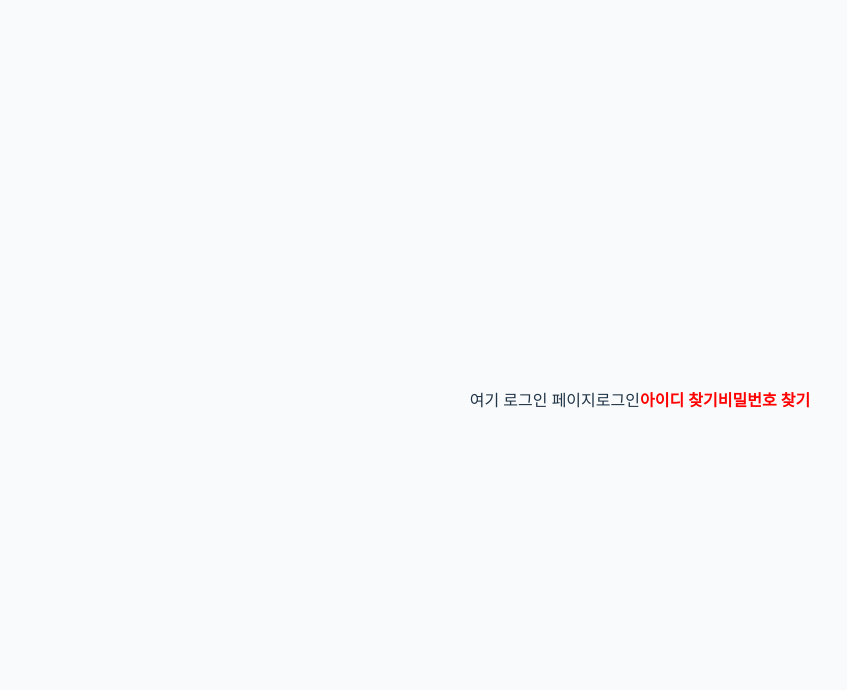
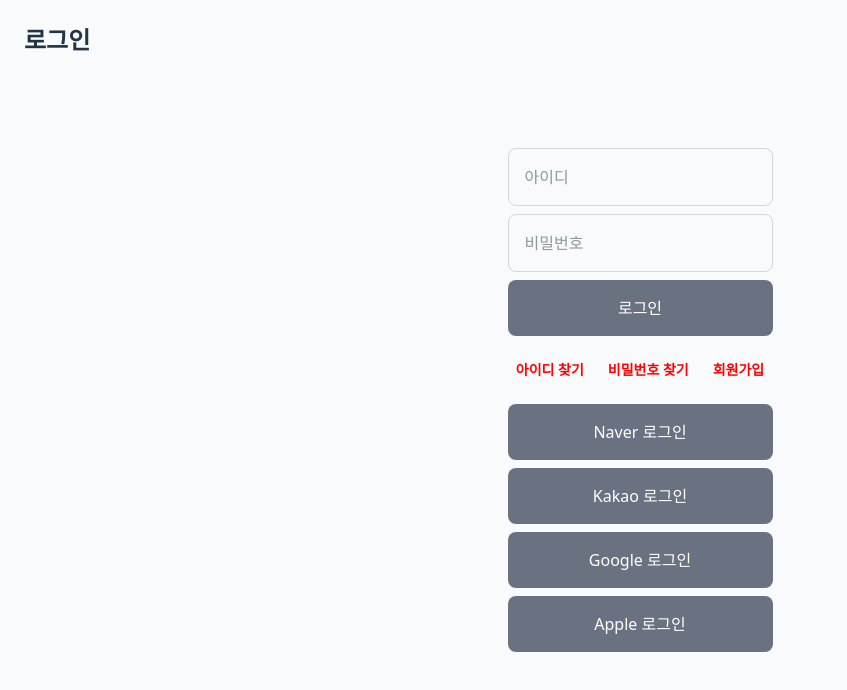
Before and after one commit to sch-like-lion/Health_FE, a Next.js app: page /login in a window 1280 px wide. Shown: the top 690 px of the page, without its empty margins (0-847 px from the left). Built offline with nearby package versions, Linux system fonts and the light colour scheme.

Commit message:
login form markup and style

```diff
--- a/src/app/login/page.js
+++ b/src/app/login/page.js
@@ -1,12 +1,15 @@
 import Link from "next/link"
+
+import LoginForm from "@/components/LoginPage/LoginForm/LoginForm";
+import SocialLoginButtons from "@/components/LoginPage/SocialLoginButtons/SocialLoginButtons";
+
 
 export default function LoginPage() {
   return (
-    <>
-      <div>여기 로그인 페이지</div>
-      <button>로그인</button>
-      <div><Link href={"/login/id-lost"}>아이디 찾기</Link></div>
-      <div><Link href={"/login/pw-lost"}>비밀번호 찾기</Link></div>
-    </>
+    <div>
+      <h2 className="text-2xl font-semibold absolute left-6 top-6 mb-0">로그인</h2>
+      <LoginForm />
+      <SocialLoginButtons />
+    </div>
   )
 }
--- /dev/null
+++ b/src/components/LoginPage/LoginForm/LoginForm.jsx
@@ -0,0 +1,30 @@
+"use client";
+import { useState } from "react";
+
+import Input from "@/components/common/Input/Input";
+import Button from "@/components/common/Button/Button";
+import Link from "next/link";
+
+export default function LoginForm() {
+  const [loginData, setLoginData] = useState({
+    userid: "",
+    password: "",
+  });
+  const loginSubmitHandler = e => {
+    e.preventDefault();
+  };
+  return (
+    <>
+      <form className="flex flex-col gap-2" onSubmit={loginSubmitHandler}>
+        <Input type="text" placeholder="아이디" />
+        <Input type="password" placeholder="비밀번호" />
+        <Button>로그인</Button>
+      </form>
+      <div className="flex justify-center gap-2 mt-4">
+        <Link href={"/login/id-lost"} className="inline-block p-2 text-sm text-gray-500">아이디 찾기</Link>
+        <Link href={"/login/pw-lost"} className="inline-block p-2 text-sm text-gray-500">비밀번호 찾기</Link>
+        <Link href={"/signup"} className="inline-block p-2 text-sm text-gray-500">회원가입</Link>
+      </div>
+    </>
+  );
+}
--- /dev/null
+++ b/src/components/LoginPage/SocialLoginButtons/SocialLoginButtons.jsx
@@ -0,0 +1,12 @@
+import Button from "@/components/common/Button/Button";
+
+export default function SocialLoginButtons() {
+  return (
+    <div className="flex flex-col gap-2 mt-4">
+      <Button>Naver 로그인</Button>
+      <Button>Kakao 로그인</Button>
+      <Button>Google 로그인</Button>
+      <Button>Apple 로그인</Button>
+    </div>
+  );
+}
--- /dev/null
+++ b/src/components/common/Button/Button.jsx
@@ -0,0 +1,15 @@
+"use client";
+export default function Button({ onClick, children }) {
+  return (
+      <button
+        className="
+          bg-gray-500
+          text-white
+          px-6
+          py-4
+          rounded-lg
+          hover:bg-blue-600
+        "
+        onClick={onClick}>{children}</button>
+  );
+}
--- /dev/null
+++ b/src/components/common/Input/Input.jsx
@@ -0,0 +1,16 @@
+export default function Input({ type, placeholder, value, onChange }) {
+  return (
+      <input
+        className="
+          p-4
+          border
+          border-gray-300
+          rounded-lg
+          focus:outline-none focus:ring-2 focus:ring-blue-500
+        "
+        type={type}
+        placeholder={placeholder}
+        value={value}
+        onChange={onChange} />
+  );
+}
```
Also changed, not shown: src/components/common/Input.jsx (deleted).
